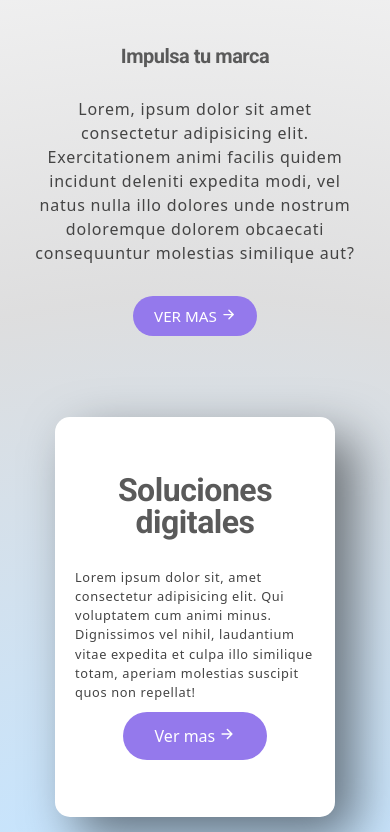
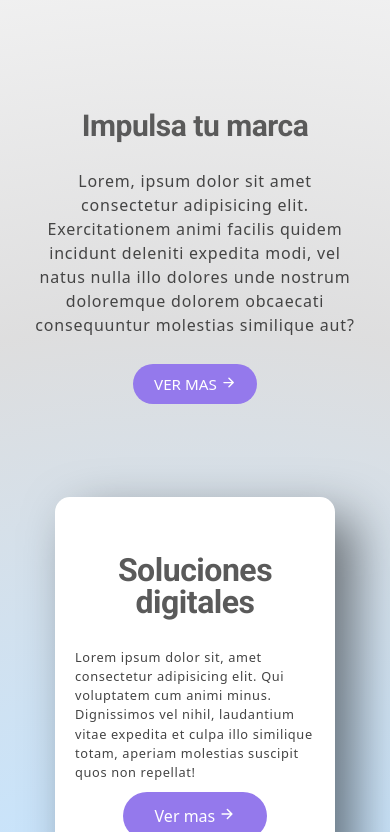
Before and after one commit to AgustinMateos/pushnpull, a React (Vite) app: page / in a window 390 px wide. Shown: the part 812-1644 px from the top of the page. Built offline with nearby package versions, Linux system fonts and the light colour scheme.

Commit message:
mobile index

```diff
--- a/src/styles/styles.css
+++ b/src/styles/styles.css
@@ -509,7 +509,7 @@ body {
     position: relative;
     width: 280px;
     height: 400px;
-    margin: 30px;
+    margin: 30px 30px 30px 30px;
     box-shadow: 20px 20px 50px rgba(0, 0, 0, 0.5);
     border-radius: 15px;
     background: white;
@@ -1195,7 +1195,7 @@ p {
 
     .containerHeight {
         text-align: center;
-        min-height: 650px;
+        min-height: 750px;
         display: flex;
         align-items: center;
         justify-content: space-evenly;
@@ -1246,6 +1246,22 @@ p {
         max-width: 300px;
     }
     .titulosComponentes {
-        font-size: 20px;
+        font-size: 30px;
+    }
+    .HomeTerCompContainer .card {
+        position: relative;
+        width: 280px;
+        height: 400px;
+        margin: 10px 10px 10px 10px;
+        box-shadow: 20px 20px 50px rgba(0, 0, 0, 0.5);
+        border-radius: 15px;
+        background: white;
+        overflow: hidden;
+        display: flex;
+        justify-content: center;
+        align-items: center;
+        /* border-top: 1px solid rgba(255, 255, 255, 0.5);
+        border-left: 1px solid rgba(255, 255, 255, 0.5); */
+        backdrop-filter: blur(5px);
     }
 }
```
